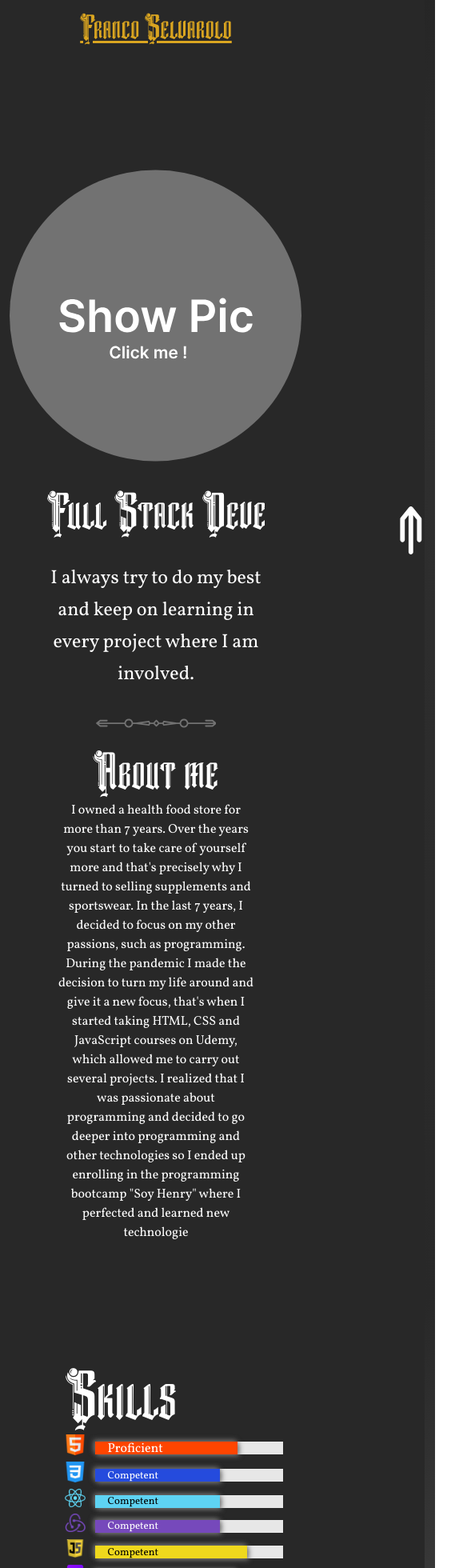
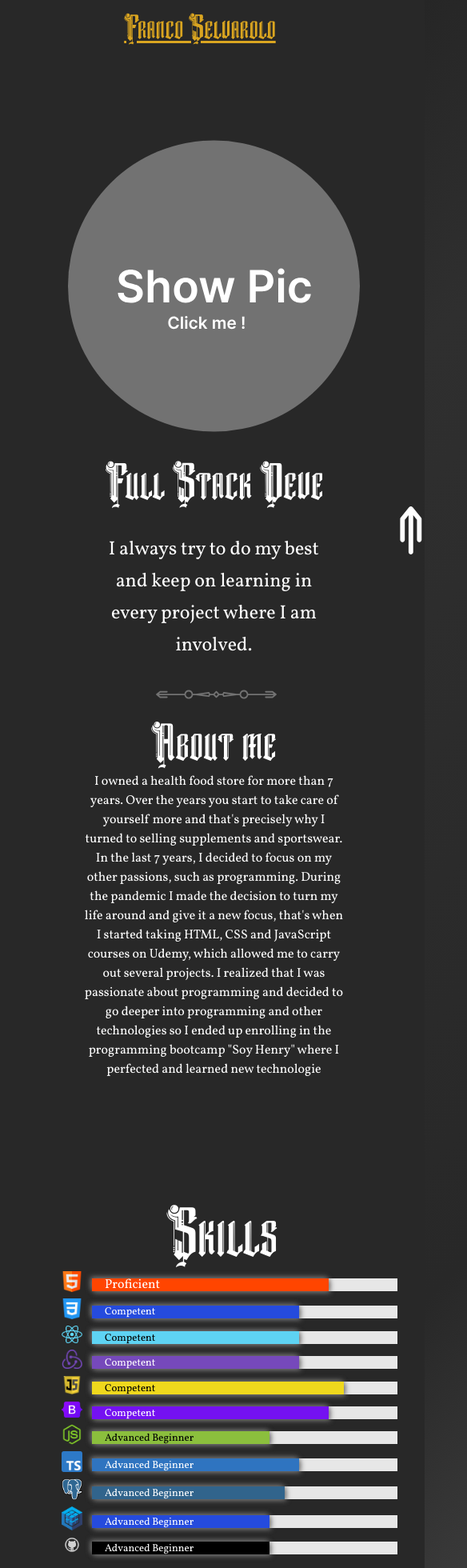
Before and after one commit to Fras28/Portfolio-React, a React (Create React App) app: page / in a window 390 px wide. Shown: the top 1960 px of the page at 80% size, 584 px wide, since content can reach past the window. Built offline with nearby package versions, Linux system fonts and the light colour scheme.

Commit message:
corrections responsive

```diff
--- a/src/components/AboutMe/aboutMe.css
+++ b/src/components/AboutMe/aboutMe.css
@@ -343,11 +343,17 @@ li{
         flex-direction: column-reverse;
         margin: auto;
         align-items: center;
+        margin-left: 17%;
     }
     .left{
-        width: 40%;
+        width: 60%;
         margin-right: 2rem;
-        margin-left: -8%;
+        margin-left: -16%;
+    }
+    .right{
+
+        width: 60%;
+        font-size: 1.5rem;
 
     }
     .aboutSubtitle {
@@ -356,6 +362,7 @@ li{
     }
     .skills{
         font-size: 4rem;
+        margin-left: 48%;
 
     }
     .aboutTitle {
@@ -366,6 +373,7 @@ li{
        margin-top: 0rem;
        padding-bottom: .5rem;
        text-align: center;
+       margin-left: 28%;
     }
     .fondoBar {
         display: flex;
--- a/src/components/Certifcado/credentials.css
+++ b/src/components/Certifcado/credentials.css
@@ -169,4 +169,17 @@
     .titleCertf{
       font-size: 4rem;
   }
+  .certCont{
+    width: 90%;
+    margin: auto;
+    margin-left: 18%;
+  }
+  .divSep{
+    width: 25%;
+  margin-left: 50%;
+  }
+  .myLinkss{
+margin-left: 0%;
+    text-align: center;
+  }
    }
--- a/src/components/Nav/nav.css
+++ b/src/components/Nav/nav.css
@@ -64,6 +64,7 @@ text-decoration: underline;
 @media (max-width: 900px) {
  .myName{
 font-size: 2rem;
+margin-left: 29%;
 }
 
 .navbar {
--- a/src/components/Proj/project.css
+++ b/src/components/Proj/project.css
@@ -85,5 +85,8 @@
   .titleCardP {
     font-size: 4rem;
   }
+  .backlProj{
+    margin-left: 18%;
+  }
 
 }
--- a/src/components/header/header.css
+++ b/src/components/header/header.css
@@ -115,6 +115,7 @@ a {
     overflow:unset;
     margin-top: 650%;
     flex-direction: column-reverse;
+    margin-left: 10%
   }
   .myInfo {
     font-size: small;
@@ -135,7 +136,8 @@ a {
 
 @media screen and (max-width: 640px) {
   .card {
-    margin-top: 680%;
+    margin-top: 640%;
+    margin-left: 12%;
   }
 
 }
```
